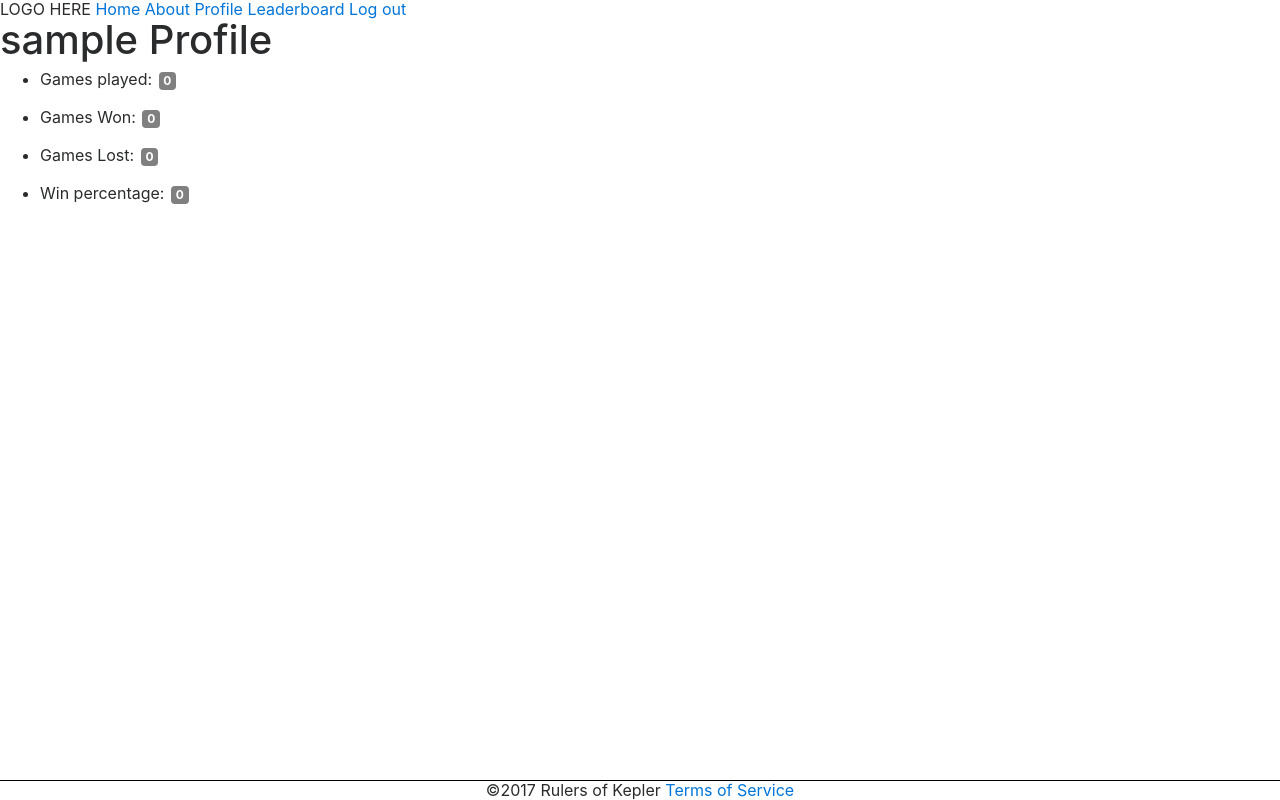
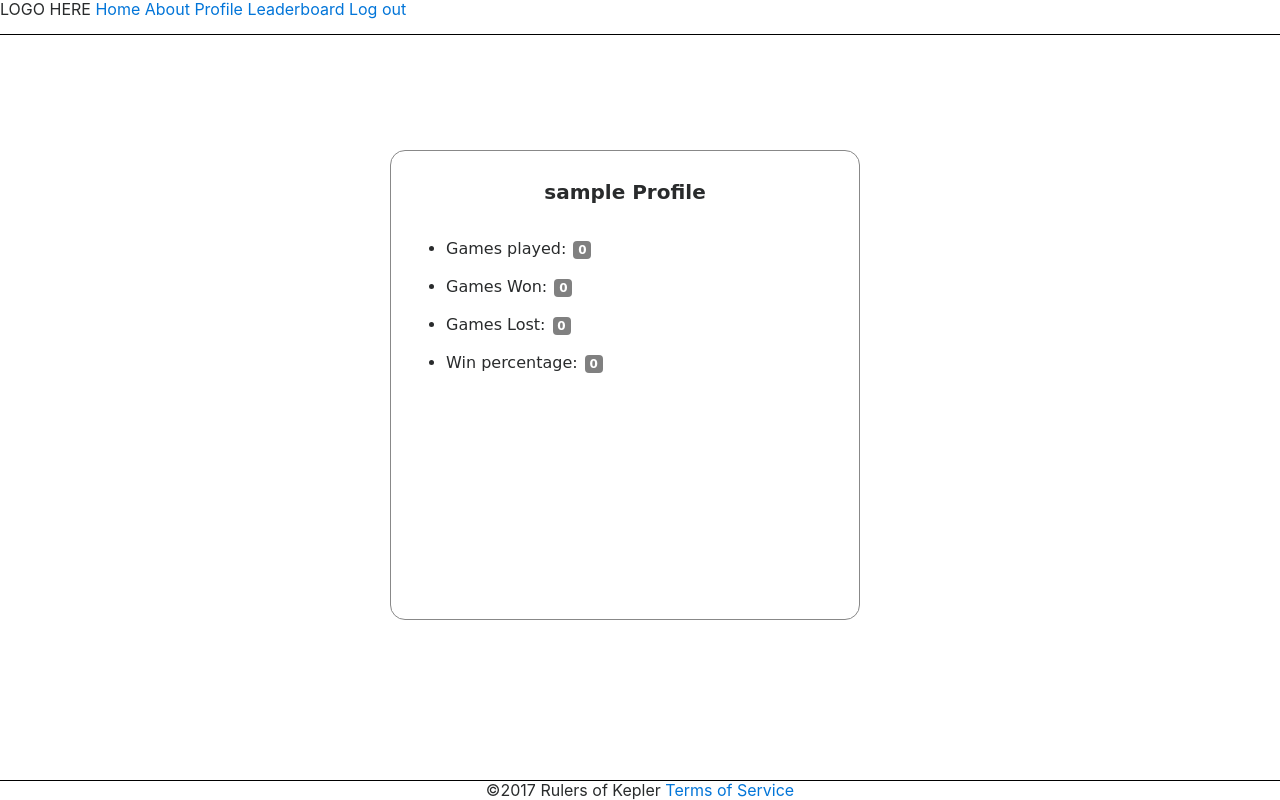
Before and after one commit to Gystark/RulersofKepler, a Django app: a page that uses RulersofKepler/templates/game/profile.html in a window 1280 px wide. Run offline with Django 3.2, Linux system fonts and the light colour scheme; the visitor is signed in with stand-in values (Sample User, id 1); data comes from the database, SQL or seed files in the repository; some libraries are stand-ins or nearby versions.

Commit message:
Styles, styles everywhere

```diff
--- a/RulersofKepler/static/style.css
+++ b/RulersofKepler/static/style.css
@@ -6,6 +6,7 @@ body {
 	position: absolute;
 	left: 50%;
 	top: 50%;
+    background: #ffffff;
 }
 #content-index {
 	width: 270px;
@@ -18,7 +19,7 @@ body {
 	padding-top: 0px;
 	font-family: "Comic Sans MS";
 }
-#content-index .title {
+.content-center .title {
 	width: 100%;
 	text-align: center;
 	float: left;
@@ -27,20 +28,20 @@ body {
 	font-size: 20px;
 	font-weight: bold;
 }
-#content-index .inputfield {
+.content-center .inputfield {
 	float: left;
 	width: 100%;
 	margin-top: 5px;
 }
-#content-index .inputfield .left {
+.content-center .inputfield .left {
 	float: left;
 	width: 35%;
 }
-#content-index .inputfield .right {
+.content-center .inputfield .right {
 	float: left;
 	width: 65%;
 }
-#content-index .inputfield .right input {
+.content-center .inputfield .right input {
 	width: 100%;
 	height: 20px;
 	font-size: 16px;
@@ -49,12 +50,12 @@ body {
 	box-sizing: border-box;
 	border-radius: 7px;
 }
-#content-index .inputfield .center {
+.content-center .inputfield .center {
 	float: left;
 	width: 30%;
 	margin-left: 35%;
 }
-#content-index .inputfield .center input {
+.content-center .inputfield .center input {
 	width: 100%;
 	height: 25px;
 	font-size: 16px;
@@ -65,9 +66,13 @@ body {
 	border-radius: 7px;
 	background: white;
 }
-#content-index .inputfield .center input:hover {
+.content-center .inputfield .center input:hover {
 	background: #888888;
 	cursor: pointer;
+}
+.content-center .profile {
+    float: left;
+    margin-top: 20px;
 }
 #content-lobbies {
 	width: 470px;
@@ -77,43 +82,20 @@ body {
 	border: solid 1px #888888;
 	border-radius: 15px;
 	padding: 15px;
-	padding-top: 0px;
 	font-family: "Comic Sans MS";
 }
 #content-lobbies .title {
-	width: 100%;
-	text-align: center;
-	float: left;
-	margin-top: 15px;
-	margin-bottom: 15px;
-	font-size: 20px;
-	font-weight: bold;
+    margin-top: 0;
 }
-#content-lobbies .lobby {
-	margin-top: 10px;
-	margin-bottom: 10px;
-	float: left;
-	width: 100%;
-}
-#content-lobbies .lobby .left {
-	width: 80%;
-	float: left;
-}
-#content-lobbies .lobby .right {
-	width: 20%;
-	float: left;
-}
-#content-lobbies .lobby .right a {
-	color: #444444;
-	text-decoration: none;
-	padding: 5px 10px;
-	border: solid 1px black;
-	border-radius: 10px;
-	font-size: 15px;
-	width: 100%;
-	float: left;
-	box-sizing: border-box;
-	text-align: center;
+#content-leaderboard {
+    width: 470px;
+    height: 470px;
+    margin-left: -250px;
+    margin-top: -250px;
+    border: solid 1px #888888;
+    border-radius: 15px;
+    padding: 15px;
+    font-family: "Comic Sans MS";
 }
 #footer {
 	position: fixed;
@@ -133,3 +115,12 @@ body {
   color: white;
   background-color: grey;
 }
+nav {
+    position: fixed;
+    top: 0;
+    left: 0;
+    background: #ffffff;
+    width: 100%;
+    height: 35px;
+    border-bottom: solid 1px #000000;
+}
--- a/RulersofKepler/templates/game/about.html
+++ b/RulersofKepler/templates/game/about.html
@@ -5,5 +5,7 @@
 {% endblock %}
 
 {% block content %}
-    <p>This is the 'about' page</p>
+    <div class="content-center" id="content-index">
+        <span class="title">This is the 'about' page</span>
+    </div>
 {% endblock %}
--- a/RulersofKepler/templates/game/index.html
+++ b/RulersofKepler/templates/game/index.html
@@ -6,8 +6,10 @@
 
 {% block content %}
     {% if user.is_authenticated %}
-        <p>Hi there {{ user.username }}, you are logged in</p>
-        <p class="title">Go to the game: <a href="{% url 'lobbylist' %}">Play here</a></p>
+        <div class="content-center" id="content-index">
+            <span class="title">Hi there {{ user.username }}</span>
+            <span class="title"><a href="{% url 'lobbylist' %}">PLAY THE GAME</a></span>
+        </div>
     {% else %}
         <div class="content-center" id="content-index">
             <span class="title">Play now!</span>
--- a/RulersofKepler/templates/game/leaderboard.html
+++ b/RulersofKepler/templates/game/leaderboard.html
@@ -3,7 +3,9 @@
     Leaderboard
 {% endblock %}
 {% block content %}
+    <div class="content-center" id="content-leaderboard">
     {% if stats %}
+        <span class="title">Leaderboard</span>
         <table>
             <tr>
                 <th>Username</th>
@@ -21,6 +23,7 @@
         {% endfor %}
         </table>
     {% else %}
-        <p>No statistics available</p>
+        <span class="title">No statistics available</span>
     {% endif %}
+    </div>
 {% endblock %}
--- a/RulersofKepler/templates/game/lobbycreate.html
+++ b/RulersofKepler/templates/game/lobbycreate.html
@@ -3,10 +3,16 @@
 Create lobby
 {% endblock %}
 {% block content %}
+    <div class="content-center" id="content-lobbies">
         <span class="title">Create a lobby</span>
         <form method="post">
         {% csrf_token %}
         {{ form.as_p }}
+        <div class="inputfield">
+            <span class="center">
                 <input type="submit" value="Create lobby">
+            </span>
+        </div>
         </form>
+    </div>
 {% endblock %}
--- a/RulersofKepler/templates/game/profile.html
+++ b/RulersofKepler/templates/game/profile.html
@@ -5,8 +5,9 @@
 {% endblock %}
 
 {% block content %}
-<h1>{{ selecteduser.username }} Profile</h1>
-<div>
+    <div class="content-center" id="content-leaderboard">
+        <span class="title">{{ selecteduser.username }} Profile</span>
+        <div class="profile">
             <ul>
                 <li> Games played: <span class="badge">{{ userprofile.games_played }}</span></li>
             </ul>
@@ -20,4 +21,5 @@
                 <li> Win percentage: <span class="badge">{{ win_percent }}</span></li>
             </ul>
         </div>
+    </div>
 {% endblock %}
```
Lines whose indentation alone changed are shown as unchanged.
